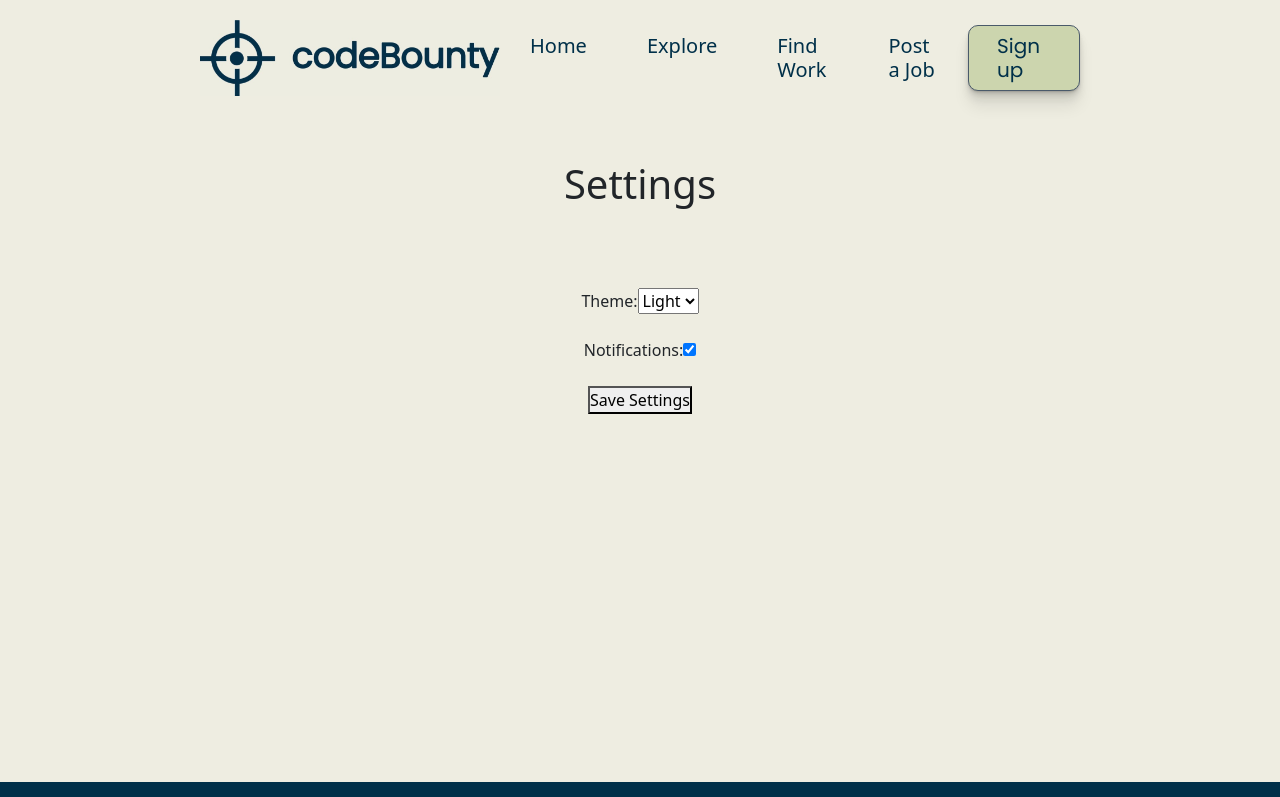
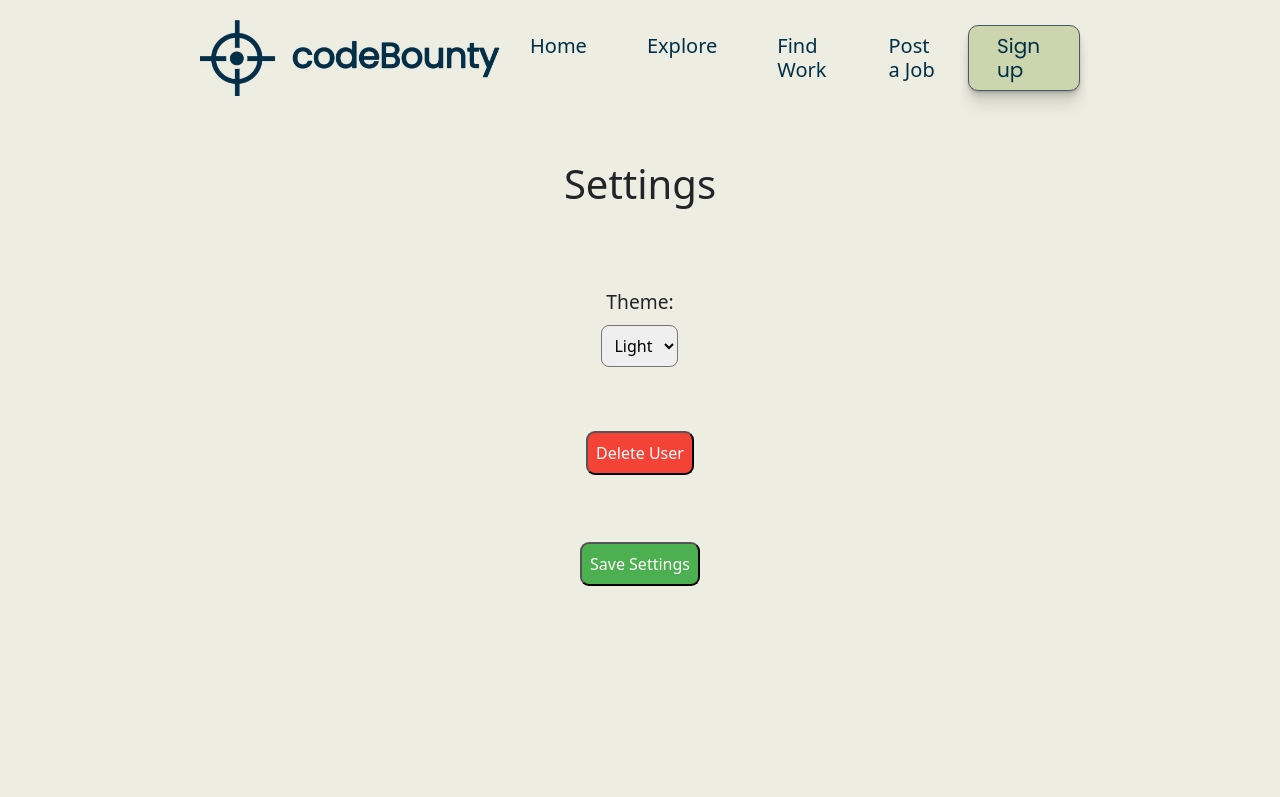
Before and after one commit to bryceberczik/codeBounty, a React (Vite) app in the folder client/: page /settings in a window 1280 px wide. Shown: the top 797 px of the page. Built offline with nearby package versions, Linux system fonts and the light colour scheme; a web font is replaced by a local one.

Commit message:
stylized Settings page and added Delete User button.

```diff
--- a/client/src/css/settings.css
+++ b/client/src/css/settings.css
@@ -19,3 +19,40 @@
     align-items: center;
     margin: 0 auto 23rem auto;
 }
+
+.themeLabel {
+    margin: 0 auto;
+    display: flex;
+    justify-content: center;
+    align-items: center;
+    flex-direction: column;
+    margin-bottom: 0.5rem;
+    font-size: 1.2rem;
+}
+
+.lightDarkModeDropDown {
+margin: 0 auto;
+padding: 0.5rem;
+border-radius: 8px;
+}
+.deleteUser {
+    display: flex;
+    justify-content: center;
+    align-items: center;
+    margin: 4rem auto 0.2rem auto;
+    padding: 0.5rem;
+    background-color: #f44336;
+    color: white;
+    border-radius: 9px;
+}
+
+.saveSettings {
+    display: flex;
+    justify-content: center;
+    align-items: center;
+    margin: 1rem auto 1rem auto;
+    padding: 0.5rem;
+    background-color: #4CAF50;
+    color: white;
+    border-radius: 9px;
+}
--- a/client/src/pages/settings.tsx
+++ b/client/src/pages/settings.tsx
@@ -4,7 +4,7 @@ import '../css/settings.css';
 function SettingsPage() {
     const [settings, setSettings] = useState({
         theme: 'light',
-        notifications: true,
+        // notifications: true,
         language: 'en',
     });
 
@@ -12,7 +12,7 @@ function SettingsPage() {
         const { name, value, checked } = event.target as HTMLInputElement;
         setSettings({
             ...settings,
-            [name]: name === 'notifications' ? checked : value,
+            [name]: name === '' ? checked : value,
         });
     };
 
@@ -25,17 +25,33 @@ function SettingsPage() {
 
                 <form className='settingsForm'>
 
-                    <label>
-                        Theme:
-                        <select name="theme" value={settings.theme} onChange={handleInputChange}>
+
+                    <div>
+
+                        <label className='themeLabel'>
+                            Theme:
+                        </label>
+
+                    </div>
+
+                    <div>
+
+                        <select name="theme" className="lightDarkModeDropDown" value={settings.theme} onChange={handleInputChange}>
+
                             <option value="light">Light</option>
                             <option value="dark">Dark</option>
+
                         </select>
-                    </label>
+
+                    </div>
+
+
+
+                    <button className='deleteUser'>Delete User</button>
 
                     <br />
 
-                    <label>
+                    {/* <label>
                         Notifications:
                         <input
                             type="checkbox"
@@ -43,11 +59,11 @@ function SettingsPage() {
                             checked={settings.notifications}
                             onChange={handleInputChange}
                         />
-                    </label>
+                    </label> */}
 
                     <br />
 
-                    <button type="submit">Save Settings</button>
+                    <button type="submit" className='saveSettings'>Save Settings</button>
 
                 </form>
 
```
